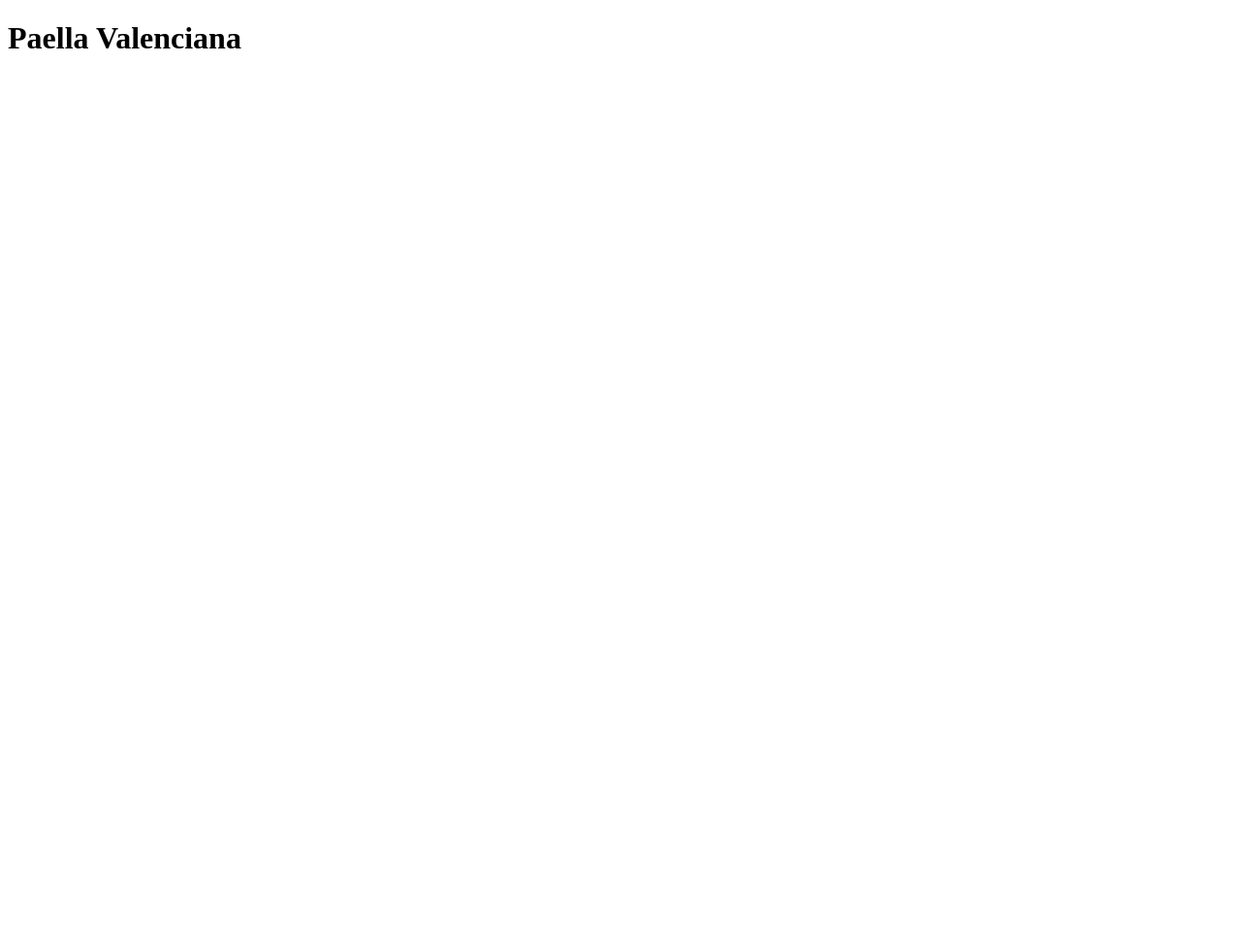
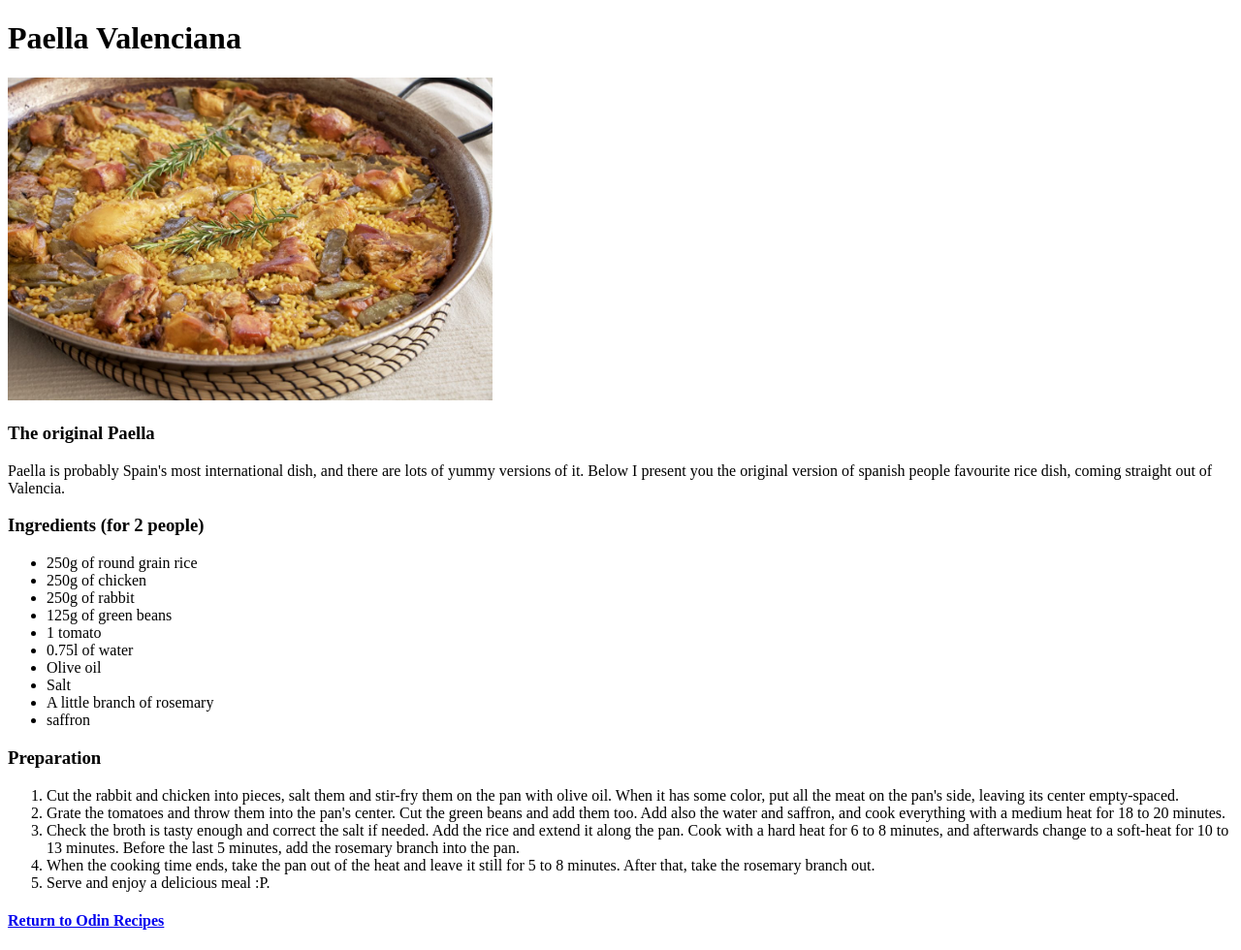
Before and after one commit to albertng94/odin-recipes, a plain HTML site: page Recipes/paella.html in a window 1280 px wide. Shown: the whole page at 97% size. Before the commit the page ends 800 px from the top, so only its background shows below. Drawn offline with Linux system fonts and the light colour scheme.

Commit message:
finished spanish_omelette.html and paella.html
Added pictures to the pages, a first heather followed by
a quick presentation of the dish, a second heather followed
by a ul of ingredients, a third heather followed by an ol
of preparation steps, and a last heather with a link to
return to the main page.

```diff
--- a/Recipes/paella.html
+++ b/Recipes/paella.html
@@ -6,5 +6,33 @@
 </head>
 <body>
     <h1>Paella Valenciana</h1>
+    <img src="../img/paella.jpg" alt="A delicious Paella
+    Valenciana" width="500">
+    <h3>The original Paella</h3>
+    <p>Paella is probably Spain's most international dish, and there are lots of yummy versions of it. Below I present you the original version of spanish people favourite rice dish, coming straight out of Valencia.</p>
+    <h3>Ingredients (for 2 people)</h3>
+    <ul>
+        <li>250g of round grain rice</li>
+        <li>250g of chicken</li>
+        <li>250g of rabbit</li>
+        <li>125g of green beans</li>
+        <li>1 tomato</li>
+        <li>0.75l of water</li>
+        <li>Olive oil</li>
+        <li>Salt</li>
+        <li>A little branch of rosemary</li>
+        <li>saffron</li>
+
+    </ul>
+    <h3>Preparation</h3>
+    <ol>
+        <li>Cut the rabbit and chicken into pieces, salt them and stir-fry them on the pan with olive oil. When it has some color, put all the meat on the pan's side, leaving its center empty-spaced.</li>
+        <li>Grate the tomatoes and throw them into the pan's center. Cut the green beans and add them too. Add also the water and saffron, and cook everything with a medium heat for 18 to 20 minutes.</li>
+        <li>Check the broth is tasty enough and correct the salt if needed. Add the rice and extend it along the pan. Cook with a hard heat for 6 to 8 minutes, and afterwards change to a soft-heat for 10 to 13 minutes. Before the last 5 minutes, add the rosemary branch into the pan.</li>
+        <li>When the cooking time ends, take the pan out of the heat and leave it still for 5 to 8 minutes. After that, take the rosemary branch out.</li>
+        <li>Serve and enjoy a delicious meal :P.</li>
+    </ol>
+
+
+    <a href="../index.html"><h4>Return to Odin Recipes</h4></a>
 </body>
-</html>
```
Also changed, not shown: Recipes/spanish_omelette.html (+25 -0 lines).
